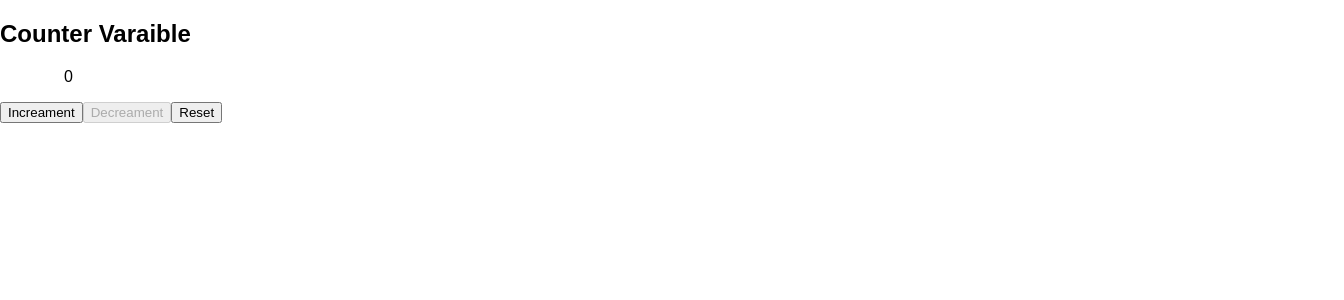
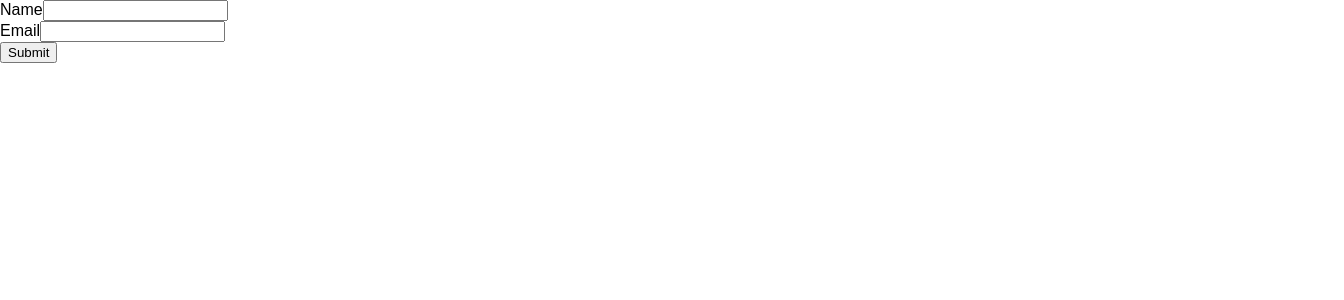
Before and after one commit to jne-freshers-april-2024/imran-mern-training, a React (Create React App) app in the folder reactjs/: page / in a window 1280 px wide. Shown: the top 300 px of the page, 1344 px wide, since content can reach past the window. Built offline with nearby package versions, Linux system fonts and the light colour scheme.

Commit message:
Basic understaned useContext Hook

```diff
--- a/reactjs/src/App.js
+++ b/reactjs/src/App.js
@@ -5,8 +5,8 @@ import UseReducer from './Components/UseReducer';
 const App = ()=> {
    return (
       <div>
-          {/* <Login/> */}
-          <UseReducer/>
+          <Login/>
+          {/* <UseReducer/> */}
       </div>
     );
   }
--- a/reactjs/src/Components/LoginForm.js
+++ b/reactjs/src/Components/LoginForm.js
@@ -1,6 +1,6 @@
 import React from "react";
 import { useEffect, useState } from "react";
-
+import AuthContext from "../Context/authContext";
 const Login = (props) => {
   const [formData, setFormData] = useState({
     name: "",
@@ -29,7 +29,7 @@ const Login = (props) => {
   };
 
   return (
-    <div>
+    <AuthContext.Provider>
       <form onSubmit={onSubmitHandler}>
         <div>
           <label htmlFor="name">Name</label>
@@ -53,7 +53,7 @@ const Login = (props) => {
         </div>
         <button>Submit</button>
       </form>
-    </div>
+      </AuthContext.Provider>
   );
 };
 
--- /dev/null
+++ b/reactjs/src/Context/authContext.js
@@ -0,0 +1,7 @@
+import React from "react";
+
+const AuthContext =React.createContext({
+     isLoggedIn : true
+})
+
+export default AuthContext;
```
Also changed, not shown: reactjs/src/contextapi.txt (added), reactjs/src/usestatevsusereducer.txt (added).
